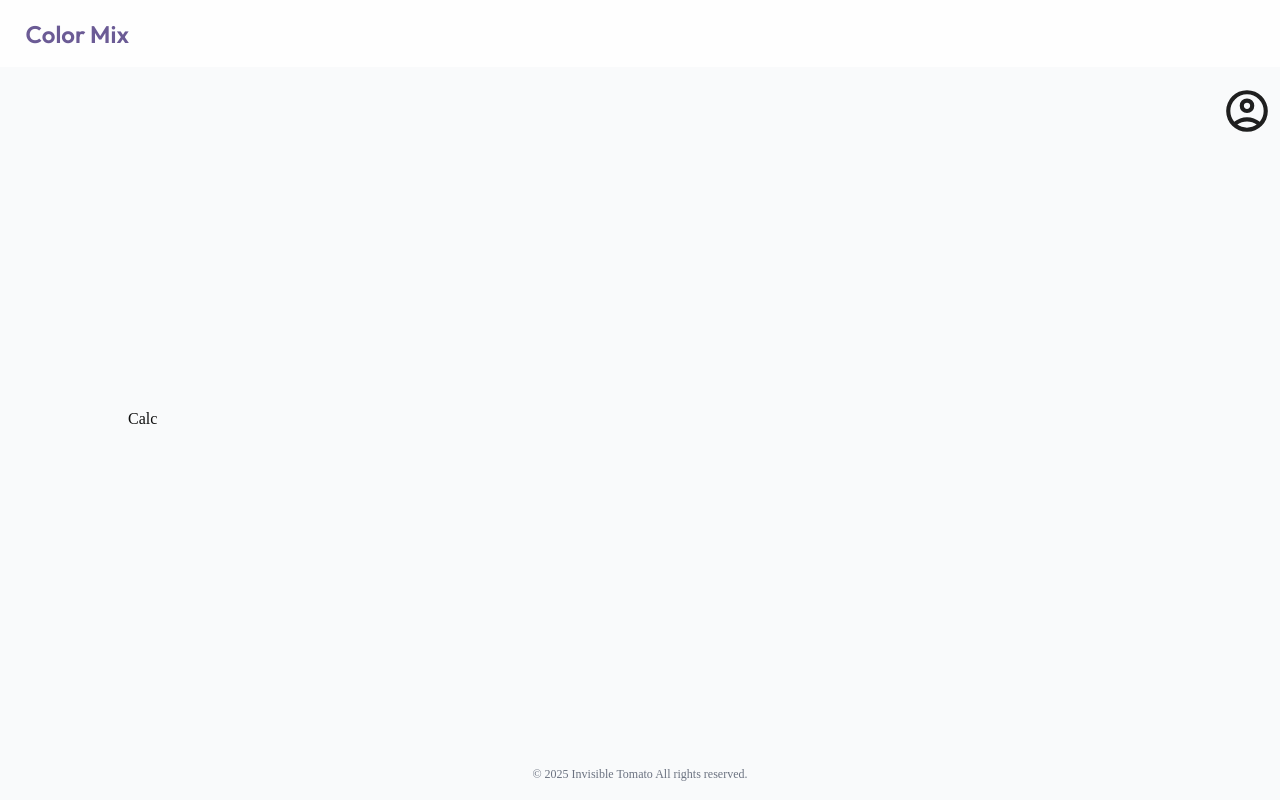
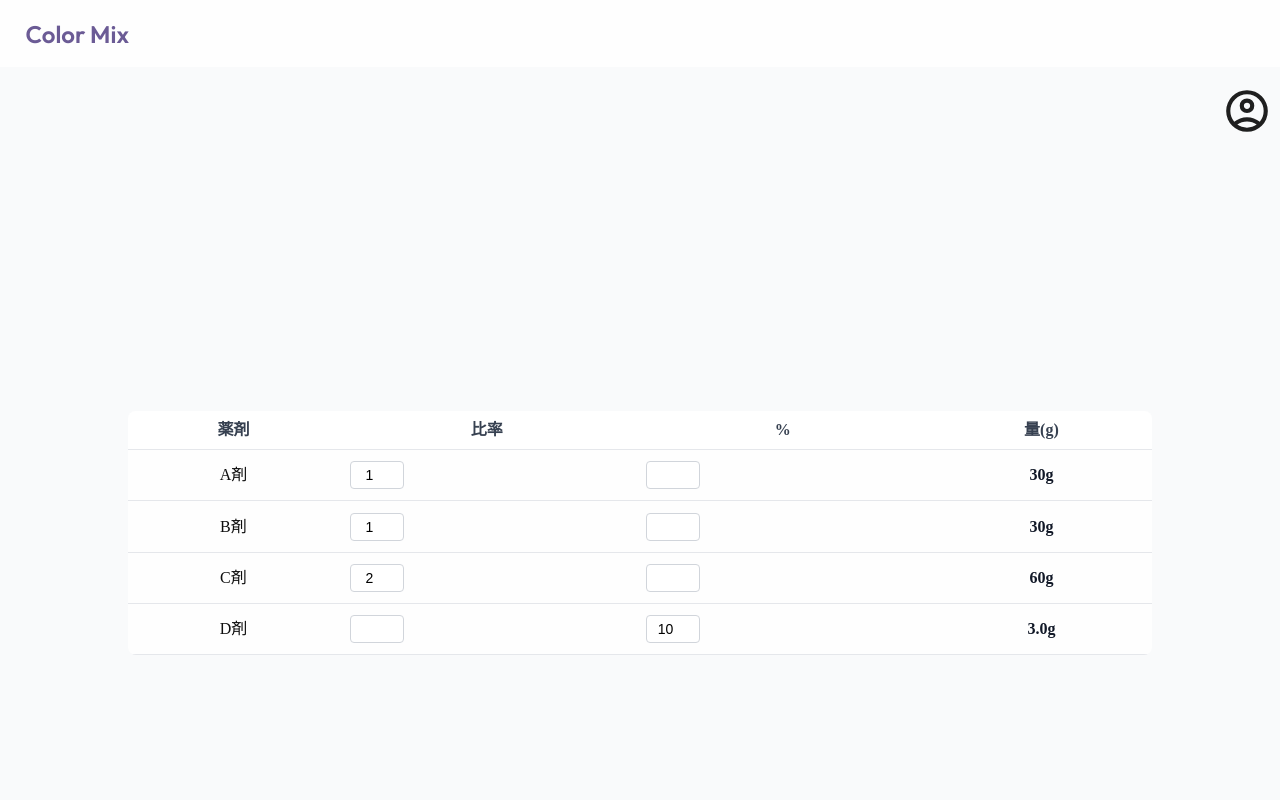
Before and after one commit to InvisibleTomato/color-mix, a Next.js app: page /home in a window 1280 px wide. Shown: the top 800 px of the page. Built offline with nearby package versions, Linux system fonts and the light colour scheme.

Commit message:
🚧 💄 Calcコンポーネント作成中(UI)

```diff
--- a/src/app/components/Calc/Calc.tsx
+++ b/src/app/components/Calc/Calc.tsx
@@ -1,7 +1,50 @@
 import React from "react";
+import styles from "./Calc.module.scss";
 
 const Calc = () => {
-  return <div>Calc</div>;
+  return (
+    <div>
+      <div className={styles.calcInputContainer}>
+        <table className={styles.inputTable}>
+          <thead>
+            <tr>
+              <th>薬剤</th>
+              <th>比率</th>
+              <th>%</th>
+              <th>量(g)</th>
+            </tr>
+          </thead>
+          <tbody>
+            {[
+              { name: "A剤", ratio: 1, percent: "", amount: "30g" },
+              { name: "B剤", ratio: 1, percent: "", amount: "30g" },
+              { name: "C剤", ratio: 2, percent: "", amount: "60g" },
+              { name: "D剤", ratio: "", percent: 10, amount: "3.0g" },
+            ].map((row, index) => (
+              <tr key={index}>
+                <td>{row.name}</td>
+                <td>
+                  <input
+                    type="number"
+                    defaultValue={row.ratio}
+                    className={styles.inputCell}
+                  />
+                </td>
+                <td>
+                  <input
+                    type="number"
+                    defaultValue={row.percent}
+                    className={styles.inputCell}
+                  />
+                </td>
+                <td className={styles.amountCell}>{row.amount}</td>
+              </tr>
+            ))}
+          </tbody>
+        </table>
+      </div>
+    </div>
+  );
 };
 
 export default Calc;
```
